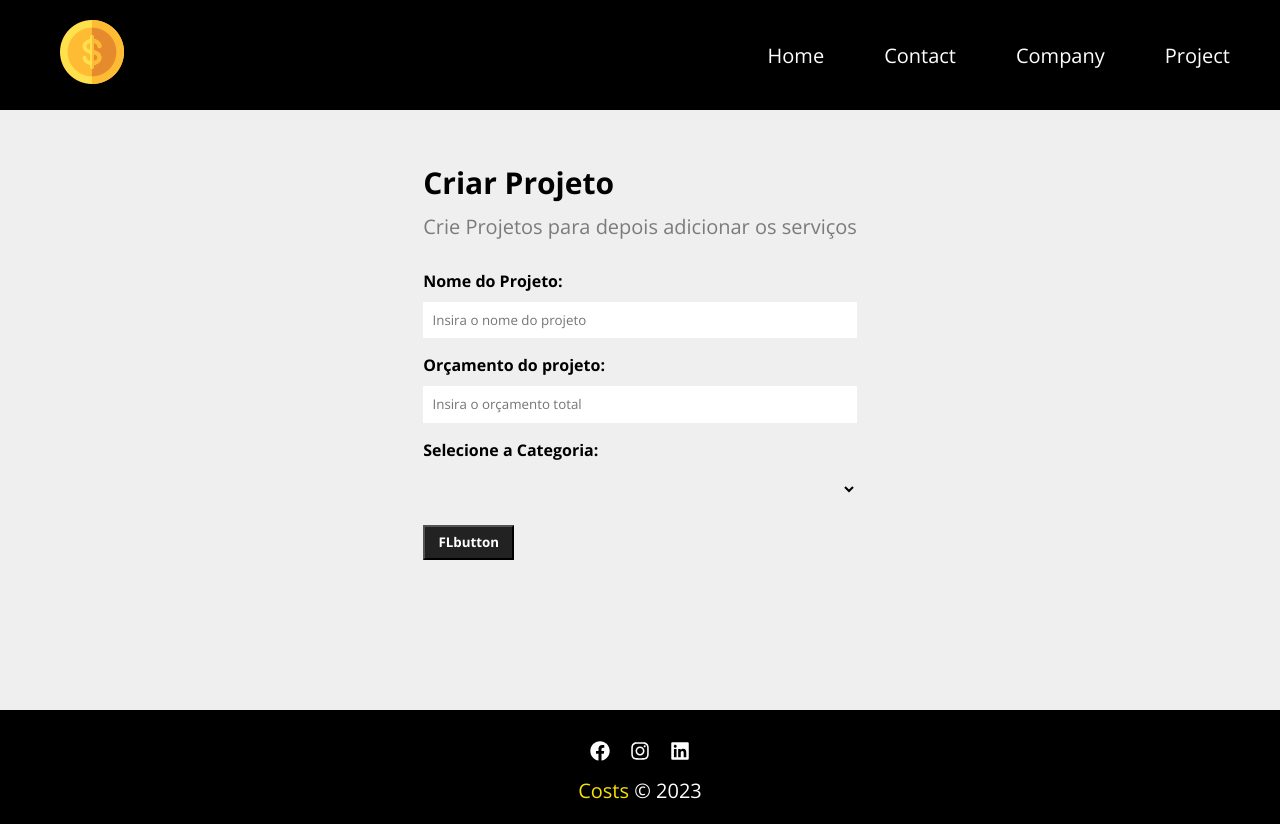
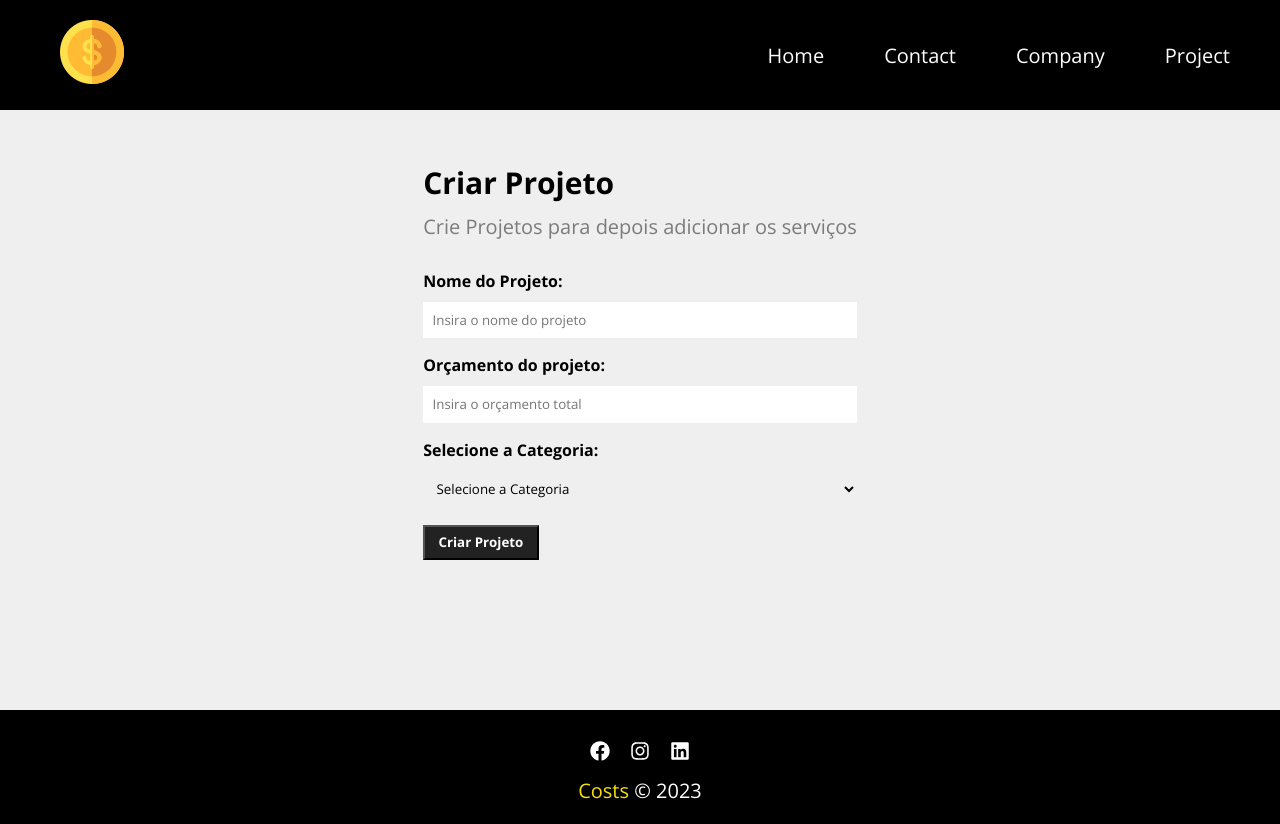
Before and after one commit to PatrickT3/Costs, a React (Create React App) app: page /NewProj in a window 1280 px wide. Built offline with nearby package versions, Linux system fonts and the light colour scheme; data requests are answered from the project's data file.

Commit message:
criando um json server para usar como backend

```diff
--- /dev/null
+++ b/db.json
@@ -0,0 +1,21 @@
+{
+  "Project": [],
+  "categories":[
+    {
+      "id": 1,
+      "name": "Infra"
+    },
+    {
+      "id": 2,
+      "name": "Desenvolvimento"
+    },
+    {
+      "id": 3,
+      "name": "Design"
+    },
+    {
+      "id": 4,
+      "name": "Planejamento"
+    }
+  ]
+}
--- a/package.json
+++ b/package.json
@@ -17,6 +17,7 @@
   },
   "scripts": {
     "start": "react-scripts start",
+    "backend": "json-server --watch db.json --port 5000",
     "build": "react-scripts build",
     "test": "react-scripts test",
     "eject": "react-scripts eject"
--- a/src/components/Form/FLbutton/FLbutton.js
+++ b/src/components/Form/FLbutton/FLbutton.js
@@ -1,9 +1,9 @@
 import React from 'react'
 import './FLbutton.css'
 
-const FLbutton = () => {
+const FLbutton = ({text}) => {
   return (
-    <button className='bbtn'>FLbutton</button>
+    <button className='bbtn'>{text}</button>
   )
 }
 
--- a/src/components/Form/Select/Select.css
+++ b/src/components/Form/Select/Select.css
@@ -12,3 +12,7 @@
     border-radius: 0;
     border: none;
 }
+
+.Sdiv option{
+    color: brown;
+}
--- a/src/components/Form/Select/Select.js
+++ b/src/components/Form/Select/Select.js
@@ -6,7 +6,13 @@ const Select = ({text,name,options,handleOnChange,value}) => {
     <div className='Sdiv'>
         <label htmlFor={name}>{text}:</label>
         <select name={name} id={name} className='Scss'>
-            <option disabled >selecine a categoria</option>
+            <option value="" disabled selected >{text}</option>
+            {options && Array.isArray(options) && // Verificação de options
+              options.map(option => (
+                <option value={option.id} key={option.id}>
+                  {option.name}
+                </option>
+              ))}
         </select>
     </div>
   )
--- a/src/pages/NewPrj/NewPrj.js
+++ b/src/pages/NewPrj/NewPrj.js
@@ -1,10 +1,24 @@
-import React from 'react'
+import React,{useEffect,useState} from 'react'
 import './Newprj.css'
 import Input from '../../components/Form/input/Input'
 import Select from '../../components/Form/Select/Select'
 import FLbutton from '../../components/Form/FLbutton/FLbutton'
 
 const NewPrj = () => {
+  const [categoria, setCategoria] = useState([]);
+  useEffect(() => {
+    fetch('http://localhost:5000/categories',{
+      method: 'GET',
+      headers: {
+        'Content-Type': 'application/json',
+      },
+    })
+    .then(resp => resp.json())
+    .then(data => {setCategoria(data)})
+    .catch((err) => console.log(err))
+  },[])
+
+
   return (
     <section className='sform'>
       <h1> Criar Projeto </h1>
@@ -23,10 +37,11 @@ const NewPrj = () => {
           text={"Orçamento do projeto"}
         ></Input>
         <Select
+          options={categoria}
           text={"Selecione a Categoria"}
           name={"categoria_id"}
         ></Select>
-        <FLbutton text={"Criar Projeto"}></FLbutton>
+        <FLbutton text={"Criar Projeto"} ></FLbutton>
       </form>
     </section>
   )
```
